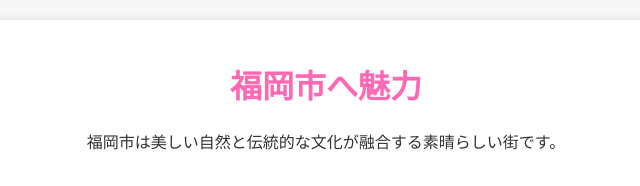
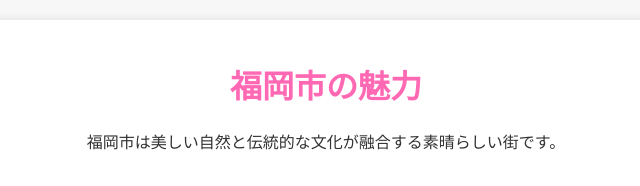
Before and after one commit to nakae-t/FE2024L0301codespace, a website: page index.html in a window 1280 px wide. Shown: the top 186 px of the page, 314-954 px from the left. Drawn offline with Linux system fonts and the light colour scheme.

Commit message:
h1タグのエラーを修正

```diff
--- a/index.html
+++ b/index.html
@@ -8,7 +8,7 @@
 
 <body>
     <div class="container">
-        <h1 id="title">福岡市へ魅力</h1>
+        <h1 id="title">福岡市の魅力</h1>
         <p>福岡市は美しい自然と伝統的な文化が融合する素晴らしい街です。</p>
         <img src="./img/fukuoka.png" alt="福岡市の魅力" width="300" height="300">
         <p>福岡市は美味しい食べ物や観光スポットがたくさんあります。</p>
```
